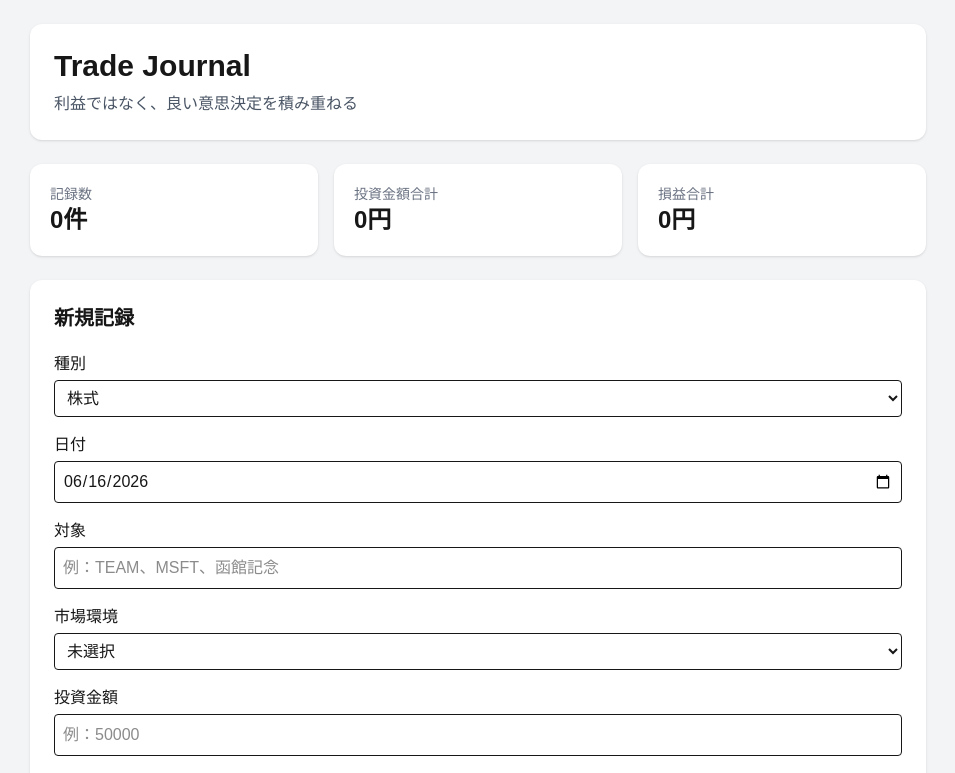
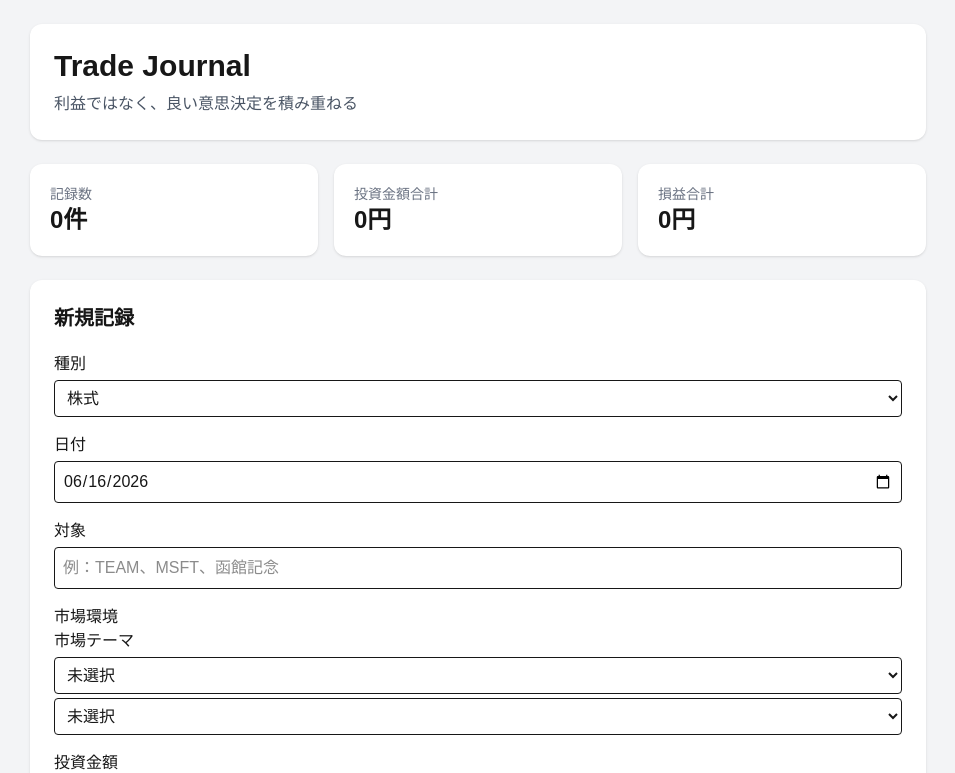
Before and after one commit to fcd0520-netizen/trade-journal, a Next.js app: page / in a window 1280 px wide. Shown: the top 773 px of the page, without its empty margins (162-1117 px from the left). Built offline with nearby package versions, Linux system fonts and the light colour scheme.

Commit message:
feat: add market theme

```diff
--- a/app/page.tsx
+++ b/app/page.tsx
@@ -176,6 +176,27 @@ export default function Home() {
             </div>
 　　　　　　<div>
   <label className="block font-medium">市場環境</label>
+  <div>
+  <label className="block font-medium">市場テーマ</label>
+
+  <select
+    className="mt-1 w-full rounded border p-2"
+    value={marketTheme}
+    onChange={(e) => setMarketTheme(e.target.value)}
+  >
+    <option>未選択</option>
+    <option>AI</option>
+    <option>半導体</option>
+    <option>SaaS</option>
+    <option>IPO</option>
+    <option>宇宙</option>
+    <option>防衛</option>
+    <option>バイオ</option>
+    <option>高配当</option>
+    <option>エネルギー</option>
+    <option>その他</option>
+  </select>
+</div>
   <select
     className="mt-1 w-full rounded border p-2"
     value={marketEnvironment}
@@ -339,7 +360,9 @@ export default function Home() {
                       {journal.ruleFollowed ? "⭕ 守れた" : "❌ 守れなかった"}
                     </p>
                     <p>
-  市場環境：{journal.marketEnvironment || "未選択"}
+  市場環境：{journal.marketEnvironment || "未選択"}</p>
+<p>
+  市場テーマ：{journal.marketTheme || "未選択"}
 </p>
                     <p>判断：{journal.decision}</p>
                     <p>心理状態：{journal.emotion}</p>
```
